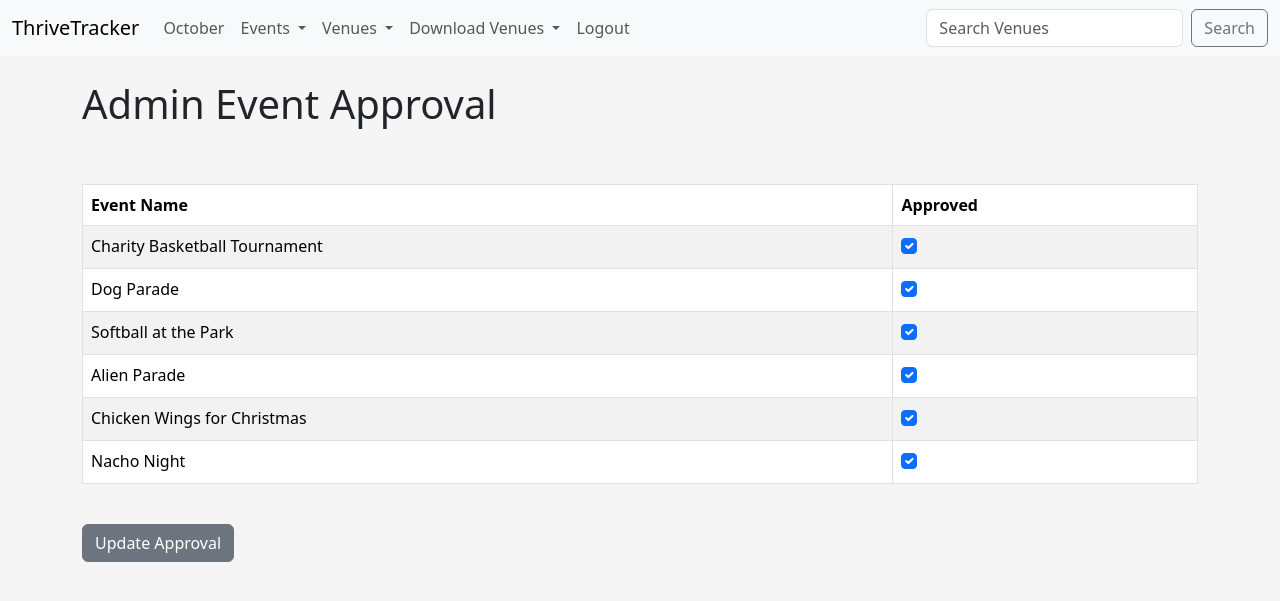
After one commit to Duncan-Wood/ThriveTracker, a Django app: page /admin_approval in a window 1280 px wide. The commit adds this page. Shown: the top 601 px of the page. Run offline with Django 4.2, Linux system fonts and the light colour scheme; a user stored in the database is signed in; data comes from the database, SQL or seed files in the repository; both versions use the stored data as it was after the commit.

Commit message:
added event approval page to choose which events to show

```diff
--- a/New-Django/thrivetracker_app/addiction_calendar/models.py
+++ b/New-Django/thrivetracker_app/addiction_calendar/models.py
@@ -34,6 +34,7 @@ class Event(models.Model):
     description = models.TextField('Event Description', blank=True)
     # This is how we connect Event to ThriveTrackerUser in a many-to-many relationship
     attendees = models.ManyToManyField(ThriveTrackerUser, blank=True)
+    approved = models.BooleanField('Aprroved', default=False)
 
     def __str__(self):
         return self.name
--- /dev/null
+++ b/New-Django/thrivetracker_app/addiction_calendar/templates/addiction_events/admin_approval.html
@@ -0,0 +1,47 @@
+{% extends 'addiction_events/base.html' %} {% block content %}
+<h1>Admin Event Approval</h1>
+<br /><br />
+<form action="" method="POST">
+  {% csrf_token %}
+  <table class="table table-striped table-hover table-bordered">
+    <thead>
+      <tr>
+        <th scope="col">Event Name</th>
+        <th scope="col">Approved</th>
+      </tr>
+    </thead>
+    <tbody>
+      {% for event in event_list %}
+      <tr>
+        <td>{{ event.name }}</td>
+        <td>
+          {% if event.approved %}
+          <div class="form-check">
+            <input
+              class="form-check-input"
+              type="checkbox"
+              checked="checked"
+              value="{{event.id}}"
+              name="boxes"
+            />
+          </div>
+          {% else %}
+          <div class="form-check">
+            <input
+              class="form-check-input"
+              type="checkbox"
+              checked=""
+              value="{{event.id}}"
+              name="boxes"
+            />
+          </div>
+          {% endif %}
+        </td>
+      </tr>
+      {% endfor %}
+    </tbody>
+  </table>
+  <br />
+  <button class="btn btn-secondary" type="submit">Update Approval</button>
+</form>
+{% endblock %}
--- a/New-Django/thrivetracker_app/addiction_calendar/templates/addiction_events/events_list.html
+++ b/New-Django/thrivetracker_app/addiction_calendar/templates/addiction_events/events_list.html
@@ -6,7 +6,7 @@
     <br/>
     <ul>
     {% for event in events_list%}
-
+    {% if event.approved %}
     <div class="card">
         <div class="card-header">
             {{ event }}
@@ -43,5 +43,6 @@
     {% endif %}
     </div>
     <br/>
+    {% endif %}
     {% endfor %}
 {% endblock %}
--- a/New-Django/thrivetracker_app/addiction_calendar/templates/addiction_events/navbar.html
+++ b/New-Django/thrivetracker_app/addiction_calendar/templates/addiction_events/navbar.html
@@ -43,6 +43,11 @@
             <li>
               <a class="dropdown-item" href="{%url 'my-events'%}">My Events</a>
             </li>
+            {% if user.is_superuser%}
+            <li>
+              <a class="dropdown-item" href="{%url 'admin-approval'%}">Admin Approval</a>
+            </li>
+            {% endif %}
             {% endif %}
           </ul>
         </li>
--- a/New-Django/thrivetracker_app/addiction_calendar/urls.py
+++ b/New-Django/thrivetracker_app/addiction_calendar/urls.py
@@ -19,4 +19,5 @@ urlpatterns = [
     path('venue_pdf', views.venue_pdf, name='venue-pdf'),
     path('my_events', views.my_events, name='my-events'),
     path('search_events', views.search_events, name="search-events"),
+    path('admin_approval', views.admin_approval, name='admin-approval'),
 ]
--- a/New-Django/thrivetracker_app/addiction_calendar/views.py
+++ b/New-Django/thrivetracker_app/addiction_calendar/views.py
@@ -5,6 +5,8 @@ from datetime import datetime
 from django.http import HttpResponseRedirect, HttpResponse
 from django.contrib.auth.models import User
 from django.contrib import messages
+from django.contrib.auth.decorators import user_passes_test
+
 from .models import Event, Venue
 from .forms import VenueForm, EventForm, EventFormAdmin
 import csv
@@ -19,6 +21,41 @@ from reportlab.lib.pagesizes import letter
 # Import pagination tools
 from django.core.paginator import Paginator
 
+# Create Admin Event Approval Page
+def admin_approval(request):
+    # Get The Venues
+    venue_list = Venue.objects.all()
+    # Get Counts
+    event_count = Event.objects.all().count()
+    venue_count = Venue.objects.all().count()
+    user_count = User.objects.all().count()
+
+    event_list = Event.objects.all().order_by('-event_date')
+    if request.user.is_superuser:
+        if request.method == "POST":
+            # Get list of checked box id's
+            id_list = request.POST.getlist('boxes')
+
+            # Uncheck all events
+            event_list.update(approved=False)
+
+            # Update the database
+            for x in id_list:
+                Event.objects.filter(pk=int(x)).update(approved=True)
+            # Show Success Message and Redirect
+            messages.success(request, ("Event List Approval Has Been Updated!"))
+            return redirect('events-list')
+        else:
+            return render(request, 'addiction_events/admin_approval.html',
+            {"event_list": event_list,
+            "event_count":event_count,
+            "venue_count":venue_count,
+            "user_count":user_count,
+            "venue_list":venue_list})
+    else:
+        messages.success(request, ("You aren't authorized to view this page!"))
+        return redirect('home')
+    # return render(request, 'addiction_events/admin_approval.html')
 
 # Create My Events Page
 def my_events(request):
```
Also changed, not shown: New-Django/thrivetracker_app/addiction_calendar/migrations/0006_event_approved.py (added), New-Django/thrivetracker_app/db.sqlite3.
